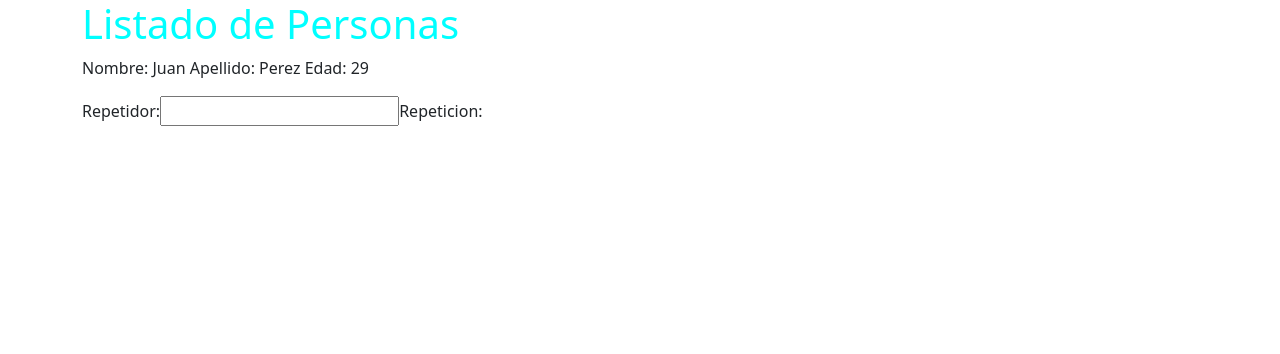
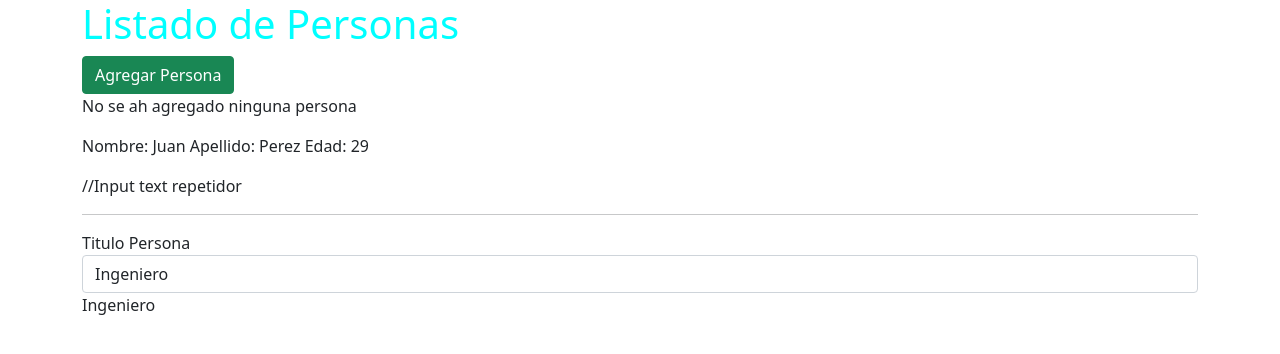
Before and after one commit to cfdavilal/curso_angular, an Angular app: page / in a window 1280 px wide. Shown: the top 354 px of the page. Built offline with nearby package versions, Linux system fonts and the light colour scheme.

Commit message:
Property Binding, Event Binding y Two Way Binding

```diff
--- a/src/app/app.module.ts
+++ b/src/app/app.module.ts
@@ -5,6 +5,7 @@ import { AppRoutingModule } from './app-routing.module';
 import { AppComponent } from './app.component';
 import { PersonasComponent } from './personas/personas.component';
 import { PersonaComponent } from './persona/persona.component';
+import { FormsModule } from '@angular/forms';
 
 @NgModule({
   declarations: [
@@ -14,7 +15,8 @@ import { PersonaComponent } from './persona/persona.component';
   ],
   imports: [
     BrowserModule,
-    AppRoutingModule
+    AppRoutingModule,
+    FormsModule //Necesario para el Two Way binding
   ],
   providers: [],
   bootstrap: [AppComponent]
--- a/src/app/persona/persona.component.html
+++ b/src/app/persona/persona.component.html
@@ -3,9 +3,10 @@
     Apellido: {{getApellido()}}
     Edad: {{getEdad() + 1 }}
 </p>
-<div (keyup)='0'>
+//Input text repetidor
+<!-- <div (keyup)='0'>
     <label for="">Repetidor: </label>
     <input #entrada/>
     <label #repeticion> Repeticion: </label>
     {{entrada.value}}
-</div>
+</div> -->
--- a/src/app/personas/personas.component.html
+++ b/src/app/personas/personas.component.html
@@ -2,7 +2,15 @@
   <div class="row">
     <div class="col">
       <h1>Listado de Personas</h1>
+      <!-- property binding -->
+      <button [class]='clase_boton' [disabled]='desabilitar' (click)='agregarPersona()'>Agregar Persona</button>
+      <p>{{mensaje}}</p>
       <app-persona></app-persona>
+      <hr>
+      <label for="">Titulo Persona</label>
+      <!-- <input type="text" class="form-control" (input)='modificarTitulo($event)'> -->
+      <input type="text" class="form-control" [(ngModel)]='titulo'>
+      {{titulo}}
     </div>
   </div>
 </div>
--- a/src/app/personas/personas.component.ts
+++ b/src/app/personas/personas.component.ts
@@ -12,4 +12,17 @@ import { Component } from '@angular/core';
     `,
   ], */
 })
-export class PersonasComponent {}
+export class PersonasComponent {
+  desabilitar: boolean = false
+  clase_boton: string = 'btn btn-success'
+  mensaje: string = 'No se ah agregado ninguna persona'
+  titulo: string = 'Ingeniero'
+  agregarPersona(){
+    this.mensaje = 'Persona agregada'
+  }
+
+  //event binding
+/*   modificarTitulo(event: Event){
+    this.titulo = (<HTMLInputElement>event.target).value
+  } */
+}
```
